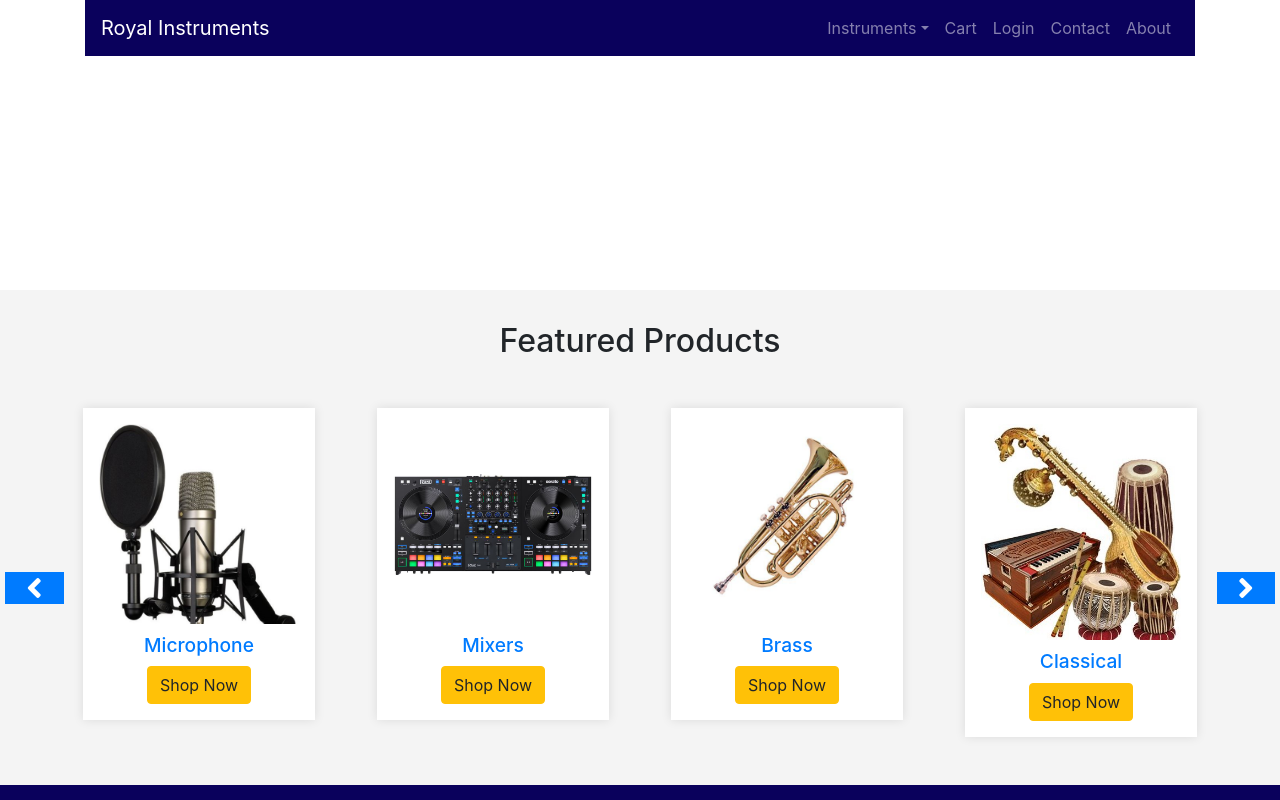
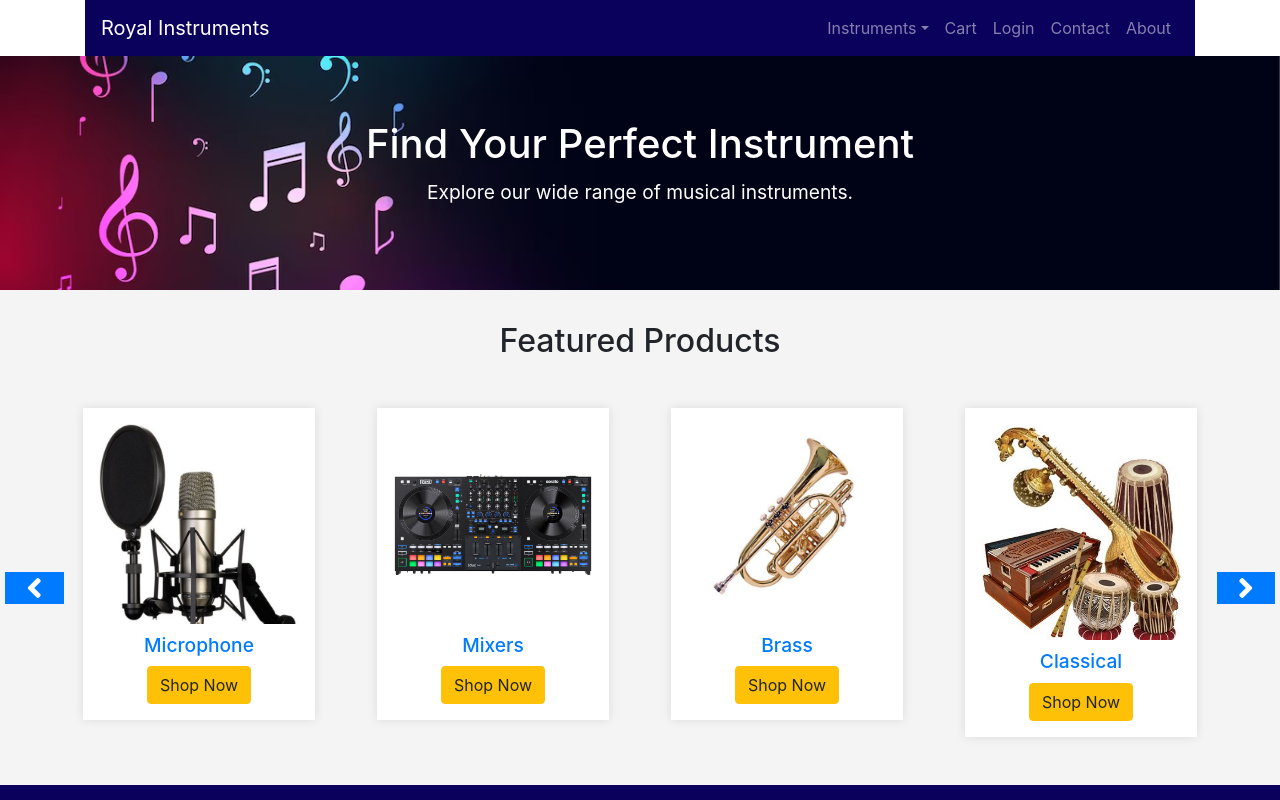
Before and after one commit to dynamicCoder369/Royal-Instruments.github.io, a plain HTML site: page index.html in a window 1280 px wide. Shown: the top 800 px of the page. Drawn offline with nearby package versions, Linux system fonts and the light colour scheme; no server answers.

Commit message:
Add files via upload

```diff
--- a/css/styles.css
+++ b/css/styles.css
@@ -6,7 +6,7 @@ body {
 }
 
 .hero {
-  background: url("images/hero.jpg") no-repeat center center/cover;
+  background: url("hero.jpg") no-repeat center center/cover;
   color: white;
   text-align: center;
   padding: 4em 0;
```
Also changed, not shown: css/hero.jpg (added).
